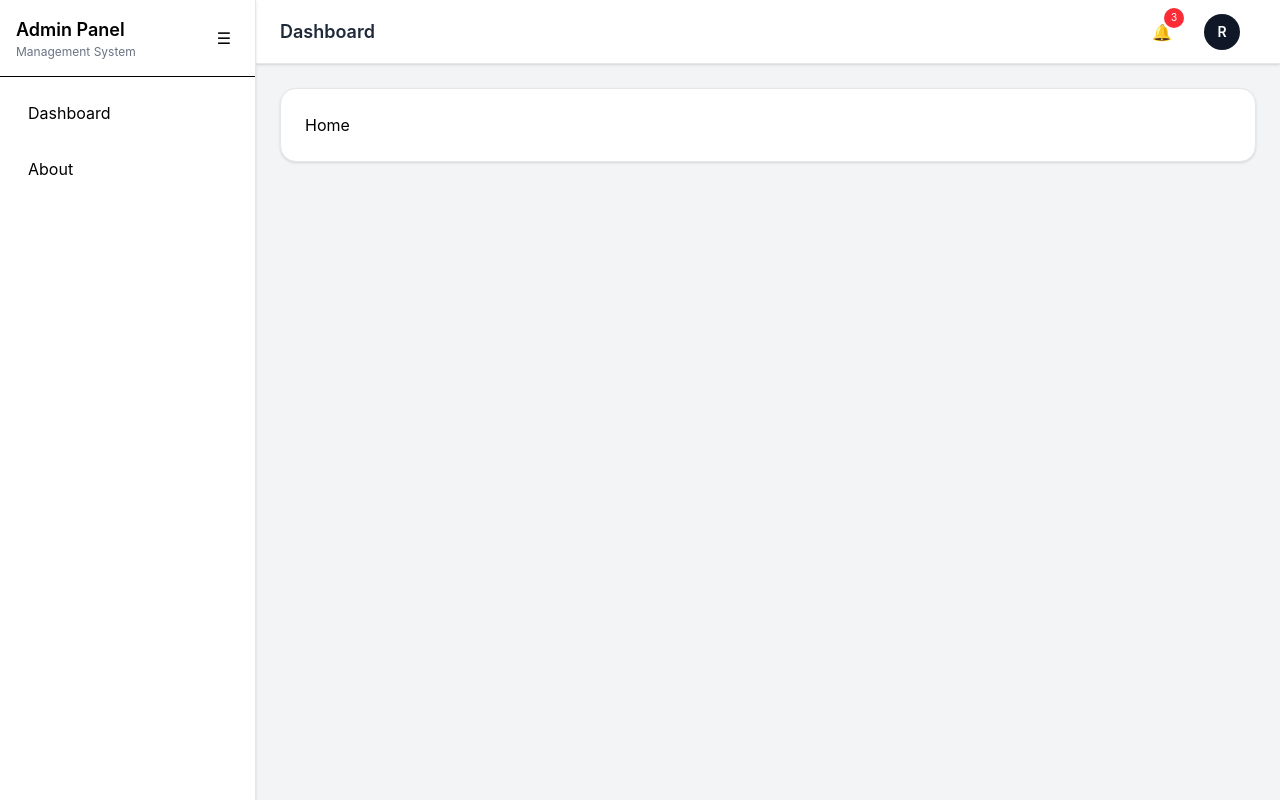
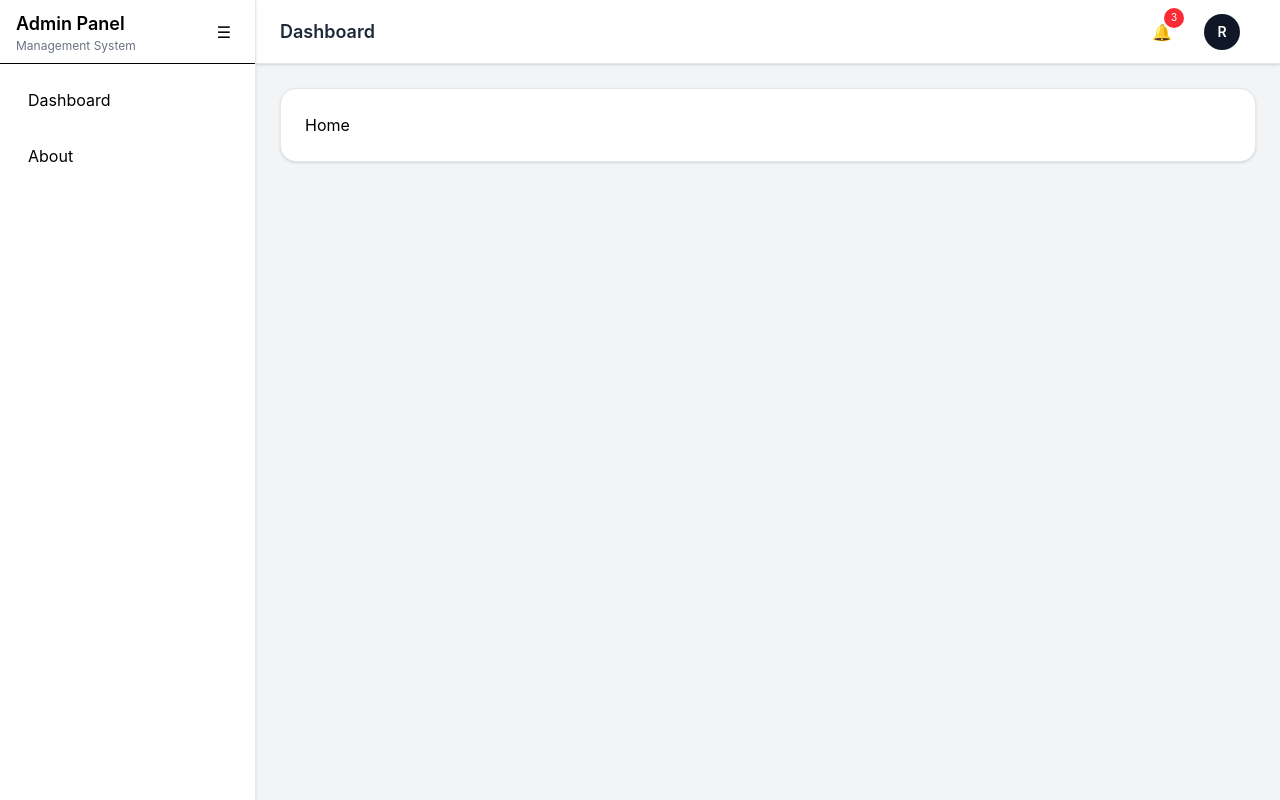
Before and after one commit to Romage25/talent-sync-frontend, a Vue app: page / in a window 1280 px wide. Built offline with nearby package versions, Linux system fonts and the light colour scheme; the HTML template or start-up script is replaced by a standard one.

Commit message:
fix: adjust top sidebar height

```diff
--- a/src/components/SidebarView.vue
+++ b/src/components/SidebarView.vue
@@ -9,7 +9,6 @@ defineProps<{
 const emit = defineEmits<{
   (e: 'close'): void
 }>()
-
 
 interface ChildItem {
   name: string
@@ -70,7 +69,7 @@ const toggleMenu = (index: number) => {
     ]"
   >
     <!-- Header -->
-    <div class="flex items-center justify-between border-b p-4">
+    <div class="flex h-16 items-center justify-between border-b px-4">
       <div v-if="sidebarOpen">
         <h1 class="text-lg font-semibold">Admin Panel</h1>
         <p class="text-xs text-gray-500">Management System</p>
@@ -78,14 +77,14 @@ const toggleMenu = (index: number) => {
 
       <!-- Desktop toggle -->
       <button
-        class="hidden md:block rounded-lg p-2 hover:bg-gray-100"
+        class="hidden rounded-lg p-2 hover:bg-gray-100 md:block"
         @click="sidebarOpen = !sidebarOpen"
       >
         ☰
       </button>
 
       <!-- Mobile close -->
-      <button class="md:hidden rounded-lg p-2 hover:bg-gray-100" @click="emit('close')">✕</button>
+      <button class="rounded-lg p-2 hover:bg-gray-100 md:hidden" @click="emit('close')">✕</button>
     </div>
 
     <!-- Navigation -->
```
